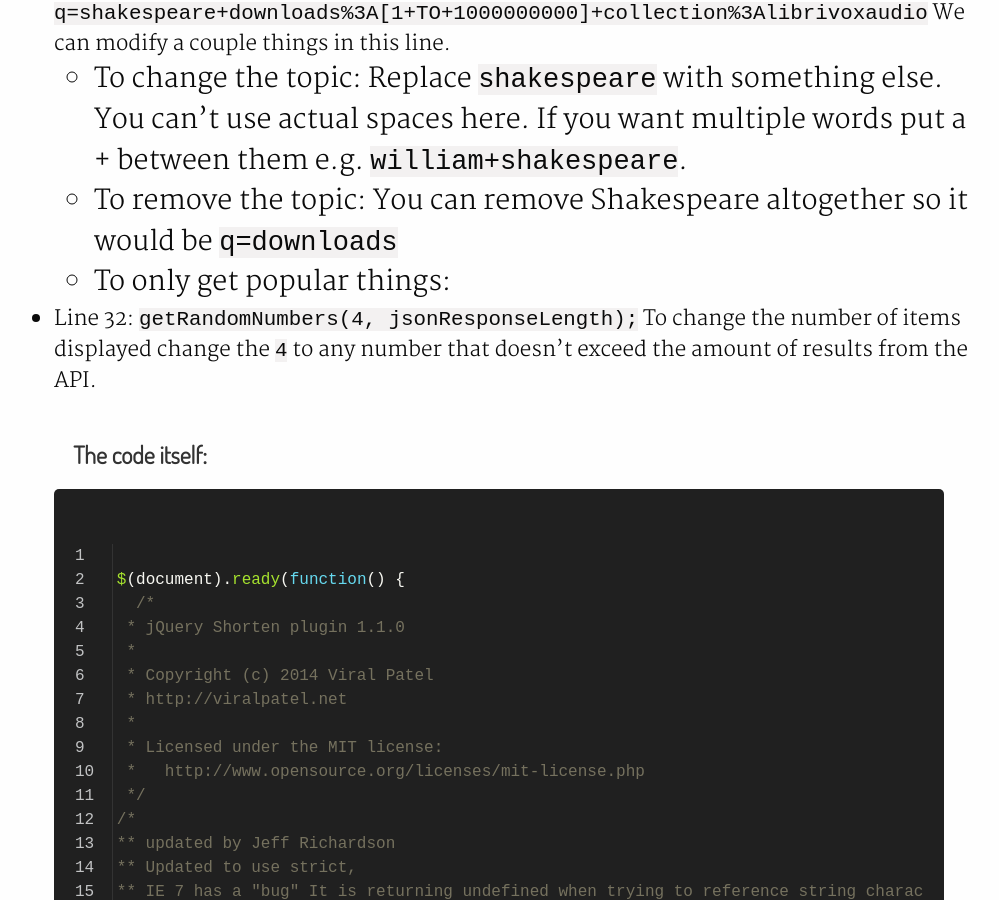
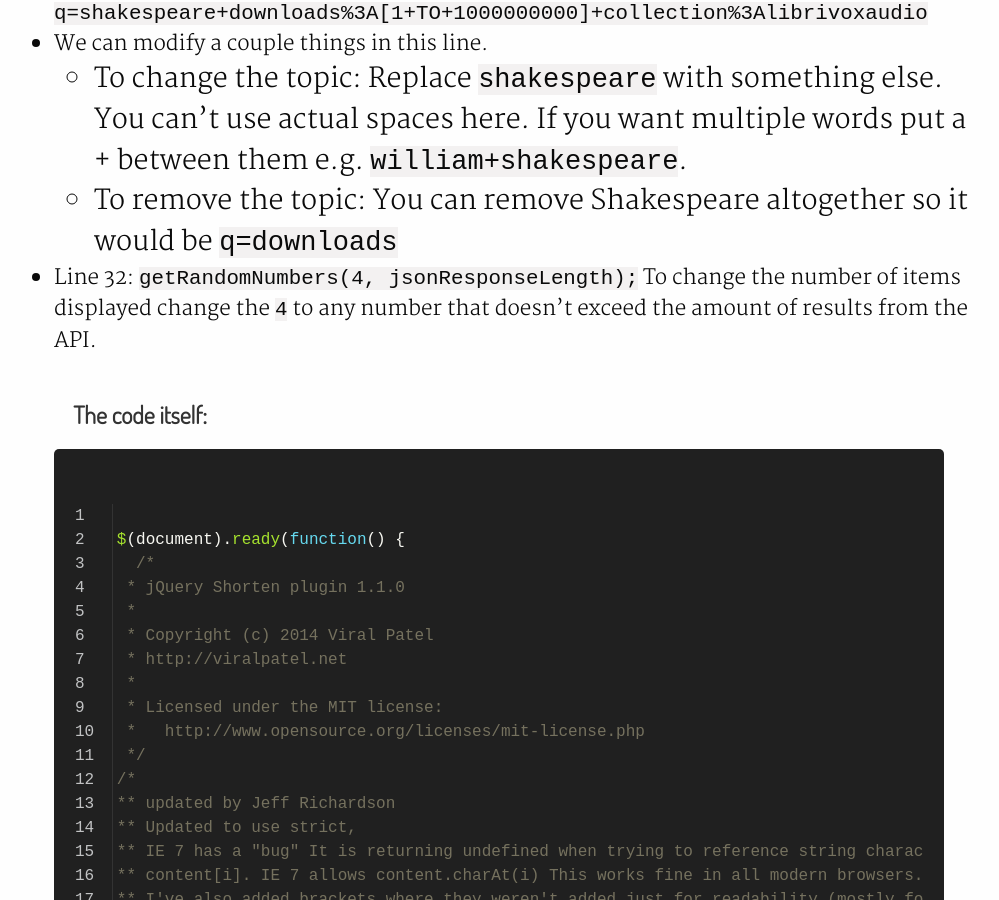
Before and after one commit to BradCoffield/APIs-for-librarians, a Jekyll site: the page built from _archivedotorg/librivox-random.md, in a window 1280 px wide and 900 px high, scrolled down 3265 px. Shown: the whole window, without its empty margins (141-1140 px from the left). Built offline with Jekyll 4.4.1, drawn with Linux system fonts in a browser that asks for light colours.

```diff
--- a/_archivedotorg/librivox-random.md
+++ b/_archivedotorg/librivox-random.md
@@ -66,10 +66,10 @@
 {:.code-notes}
 * Lines 20-180: This part of code is what does the description hiding and is
   from [http://viralpatel.net](http://viralpatel.net).
-* Line : This is our request to the archive. We're concerned with `q=shakespeare+downloads%3A[1+TO+1000000000]+collection%3Alibrivoxaudio` We can modify a couple things in this line.
+* Line : This is our request to the archive. We're concerned with `q=shakespeare+downloads%3A[1+TO+1000000000]+collection%3Alibrivoxaudio`
+* We can modify a couple things in this line.
   * To change the topic: Replace `shakespeare` with something else. You can't use actual spaces here. If you want multiple words put a + between them e.g. `william+shakespeare`.
   * To remove the topic: You can remove Shakespeare altogether so it would be `q=downloads`
-  * To only get popular things:
 * Line 32: `getRandomNumbers(4, jsonResponseLength);` To change the number of items displayed change the `4` to any number that doesn't exceed the amount of results from the API.
 ##### The code itself:
 {% highlight javascript linenos %}
```
